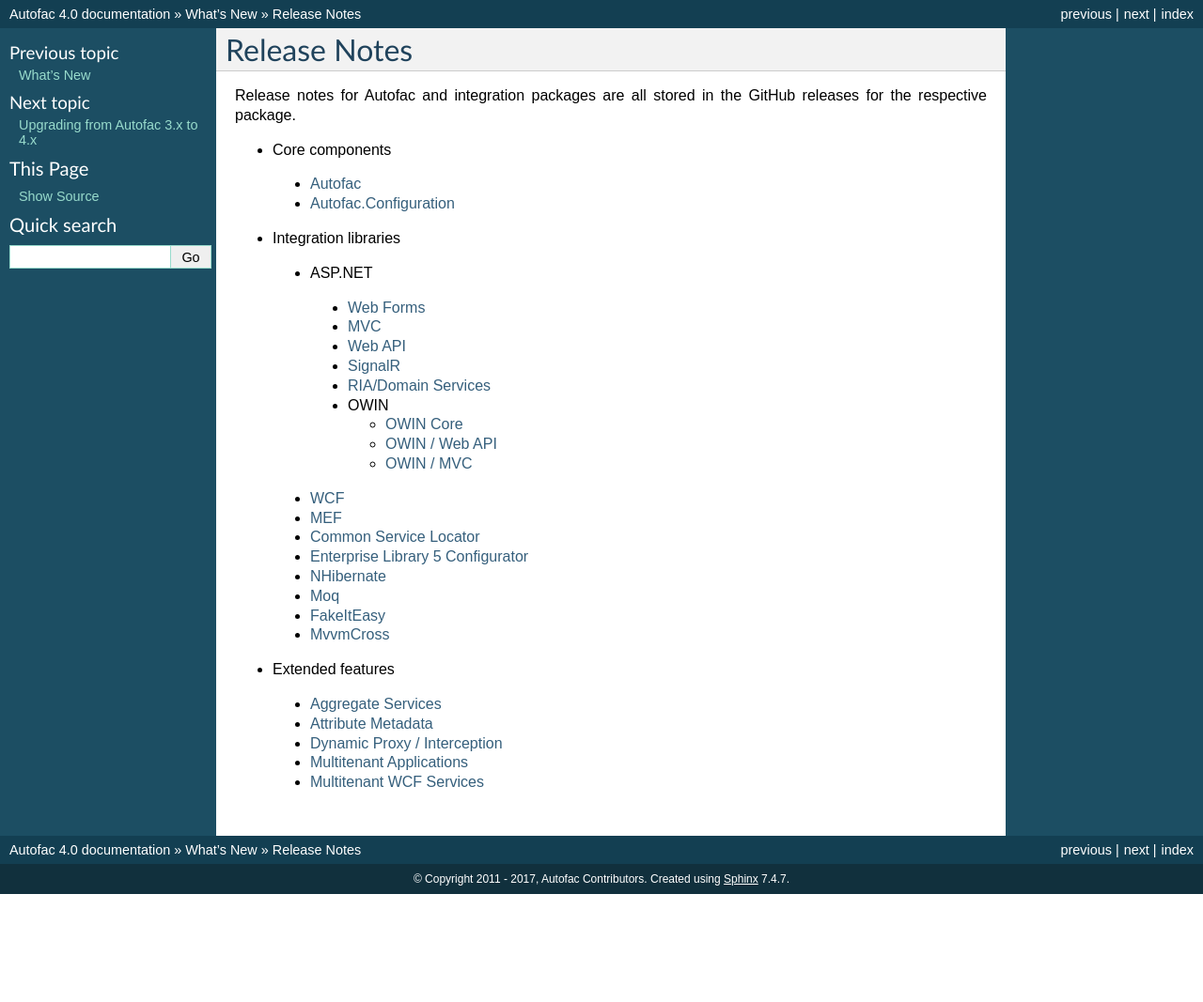
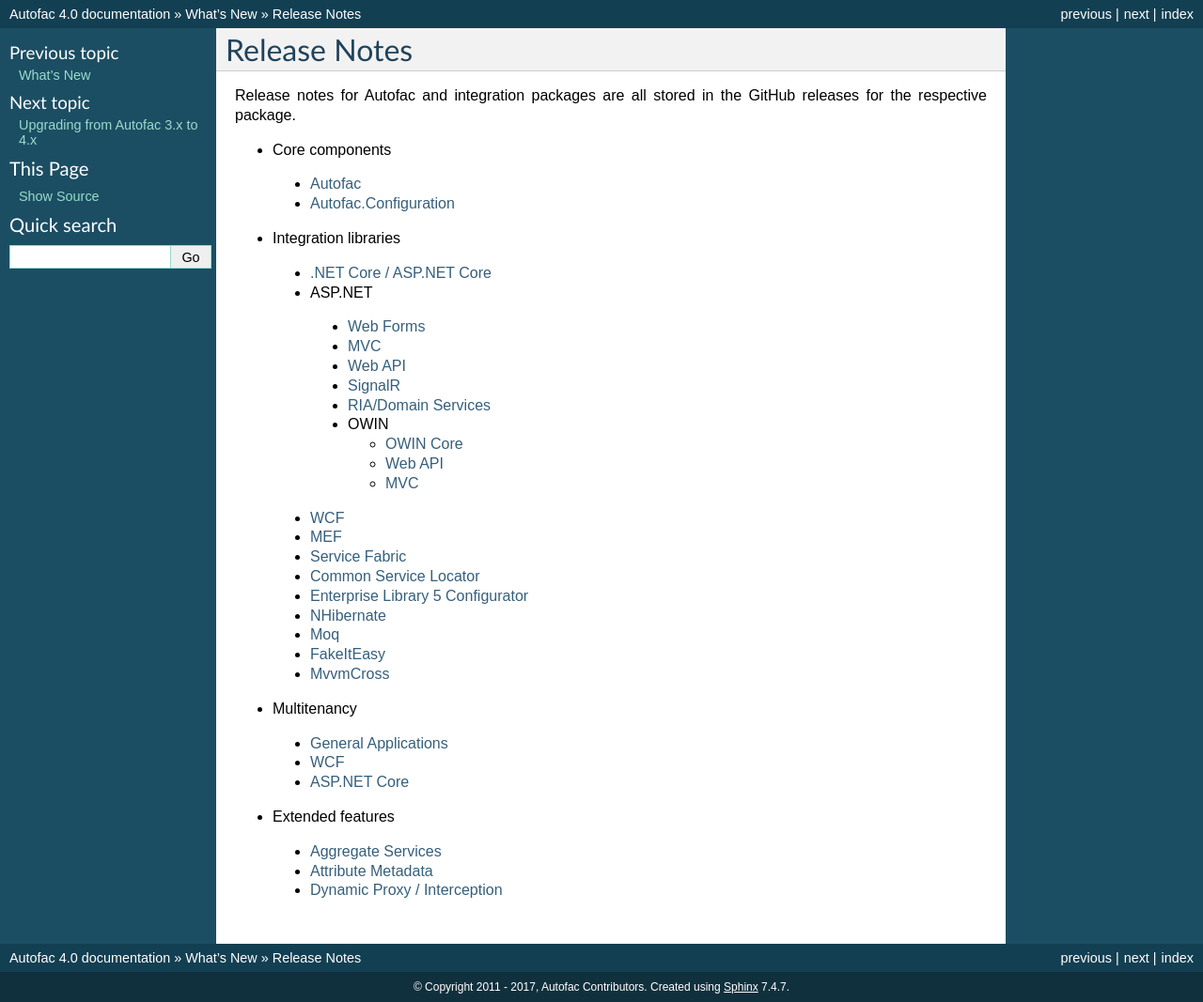
Before and after one commit to autofac/Documentation, a Sphinx documentation site: the page built from docs/whats-new/releasenotes.rst, in a window 1280 px wide. Shown: the whole page at 94% size. Built offline with Sphinx 7.4.7, drawn with Linux system fonts in a browser that asks for light colours; before the commit the page ends 952 px from its top, so only the background shows below that.

Commit message:
Updated the list of release notes for new libraries.

```diff
--- a/docs/whats-new/releasenotes.rst
+++ b/docs/whats-new/releasenotes.rst
@@ -13,6 +13,7 @@
 
 * Integration libraries
 
+ - `.NET Core / ASP.NET Core <https://github.com/autofac/Autofac.Extensions.DependencyInjection/releases>`_
  - ASP.NET
 
   + `Web Forms <https://github.com/autofac/Autofac.Web/releases>`_
@@ -23,11 +24,12 @@
   + OWIN
 
     * `OWIN Core <https://github.com/autofac/Autofac.Owin/releases>`_
-    * `OWIN / Web API <https://github.com/autofac/Autofac.WebApi.Owin/releases>`_
-    * `OWIN / MVC <https://github.com/autofac/Autofac.Mvc.Owin/releases>`_
+    * `Web API <https://github.com/autofac/Autofac.WebApi.Owin/releases>`__
+    * `MVC <https://github.com/autofac/Autofac.Mvc.Owin/releases>`__
 
- - `WCF <https://github.com/autofac/Autofac.Wcf/releases>`_
+ - `WCF <https://github.com/autofac/Autofac.Wcf/releases>`__
  - `MEF <https://github.com/autofac/Autofac.Mef/releases>`_
+ - `Service Fabric <https://github.com/autofac/Autofac.ServiceFabric/releases>`_
  - `Common Service Locator <https://github.com/autofac/Autofac.Extras.CommonServiceLocator/releases>`_
  - `Enterprise Library 5 Configurator <https://github.com/autofac/Autofac/wiki/Enterprise-Library-Configurator-Release-Notes>`_
  - `NHibernate <https://github.com/autofac/Autofac.Extras.NHibernate/releases>`_
@@ -35,10 +37,14 @@
  - `FakeItEasy <https://github.com/autofac/Autofac.Extras.FakeItEasy/releases>`_
  - `MvvmCross <https://github.com/autofac/Autofac.Extras.MvvmCross/releases>`_
 
+* Multitenancy
+
+ - `General Applications <https://github.com/autofac/Autofac.Multitenant/releases>`_
+ - `WCF <https://github.com/autofac/Autofac.Multitenant.Wcf/releases>`__
+ - `ASP.NET Core <https://github.com/autofac/Autofac.AspNetCore.Multitenant/releases>`__
+
 * Extended features
 
  - `Aggregate Services <https://github.com/autofac/Autofac.Extras.AggregateService/releases>`_
  - `Attribute Metadata <https://github.com/autofac/Autofac.Extras.AttributeMetadata/releases>`_
  - `Dynamic Proxy / Interception <https://github.com/autofac/Autofac.Extras.DynamicProxy/releases>`_
- - `Multitenant Applications <https://github.com/autofac/Autofac.Multitenant/releases>`_
- - `Multitenant WCF Services <https://github.com/autofac/Autofac.Multitenant.Wcf/releases>`_
```
